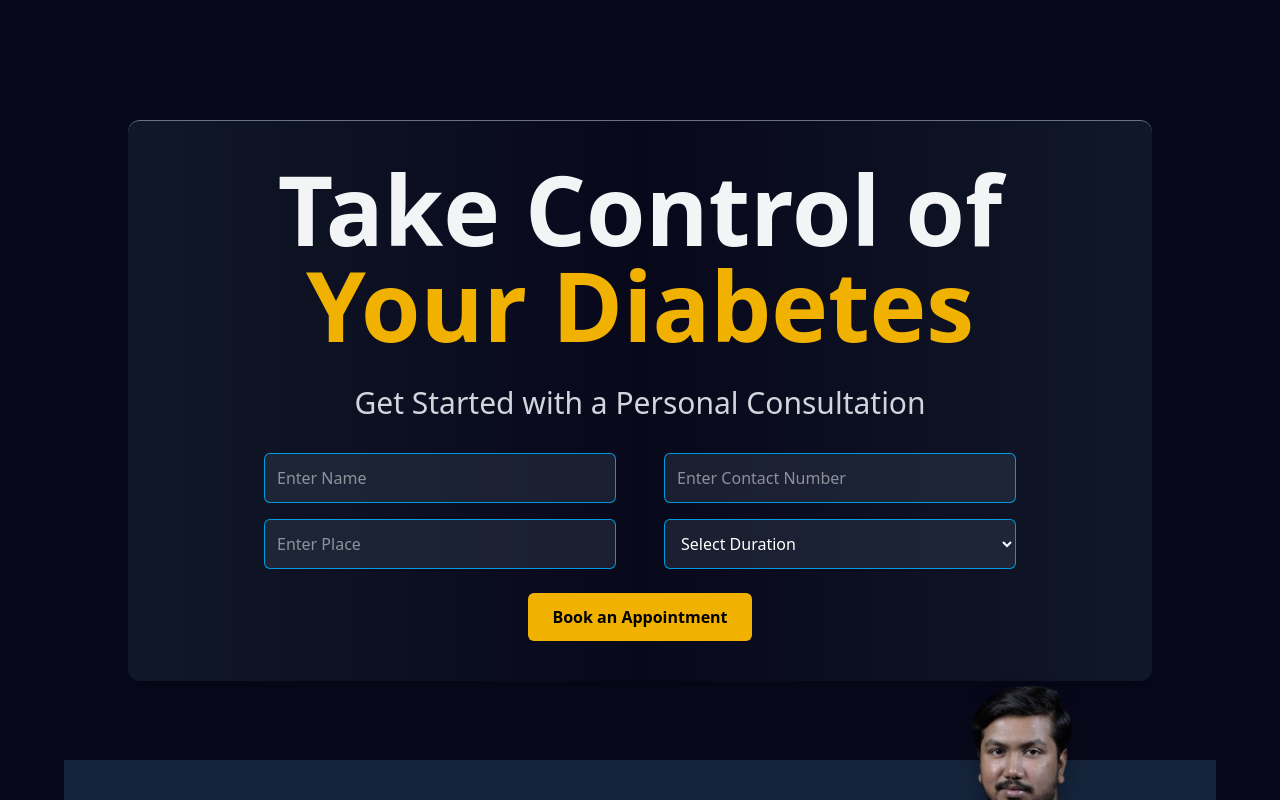
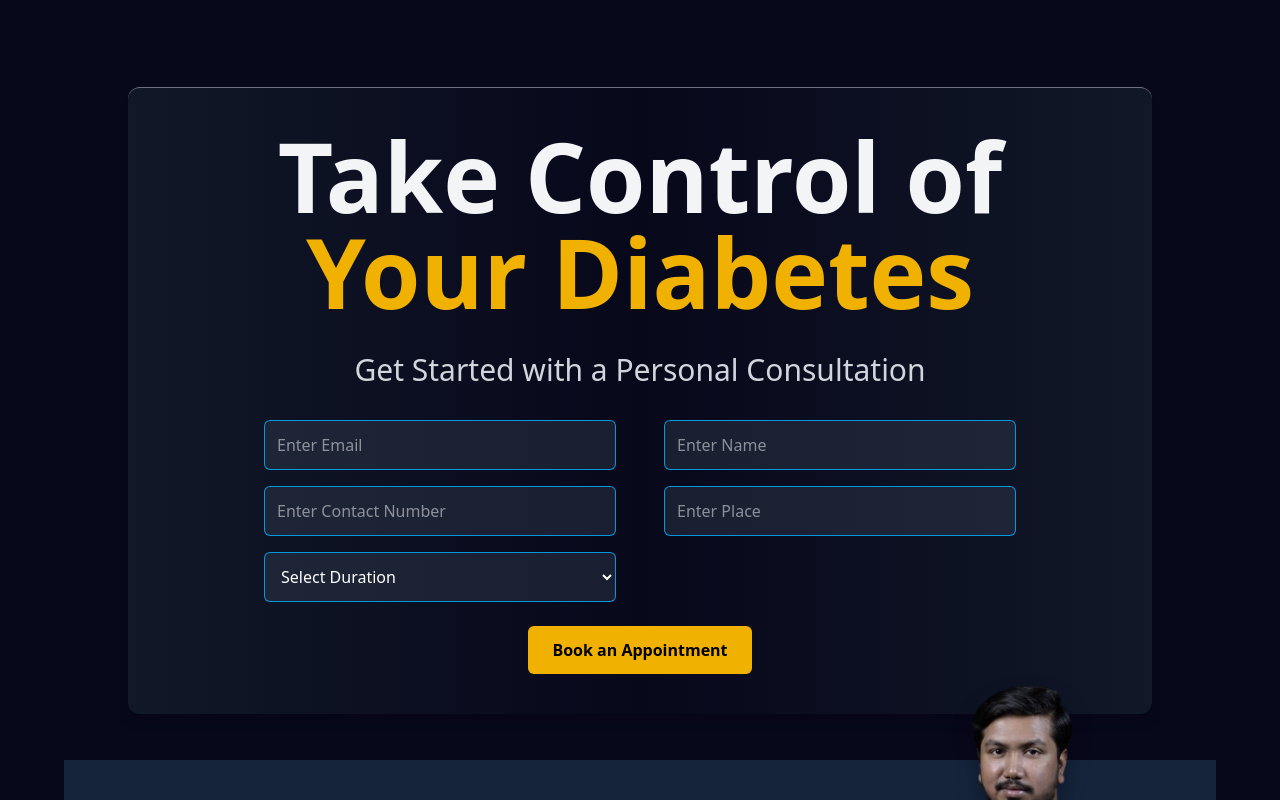
Before and after one commit to Qriocity-Company/diebeteswebpage, a React (Vite) app: page / in a window 1280 px wide. Shown: the top 800 px of the page. Built offline with nearby package versions, Linux system fonts and the light colour scheme.

Commit message:
Update LandingPage.jsx

```diff
--- a/src/LandingPage.jsx
+++ b/src/LandingPage.jsx
@@ -66,6 +66,7 @@ function LandingPage() {
     contact: "",
     place: "",
     duration: "",
+    email : ""
   });
   const [message, setMessage] = useState("");
   const [showPopup, setShowPopup] = useState(false);
@@ -100,7 +101,7 @@ function LandingPage() {
 
       setIsAppLoading(false)
       setShowPopup(true)
-      setFormData({ name: "", contact: "", place: "", duration: "" }); // Clear form
+      setFormData({ name: "", contact: "", place: "", duration: "", email: "" }); // Clear form
 
       if (window.fbq) {
         window.fbq("track", "Lead", {
@@ -175,6 +176,16 @@ function LandingPage() {
     </p>
     <form onSubmit={handleSubmit}>
     <div className="mt-6 md:mx-24 grid grid-cols-1 md:grid-cols-2 gap-4 gap-x-12">
+
+    <input
+      required
+      type="email"
+      name="Email"
+      placeholder="Enter Email"
+      value={formData.email}
+      onChange={handleChange}
+
+      className="p-3 rounded-md bg-gray-700/40 text-white border border-sky-500/90 w-full" />
 
       <input
       required
```
